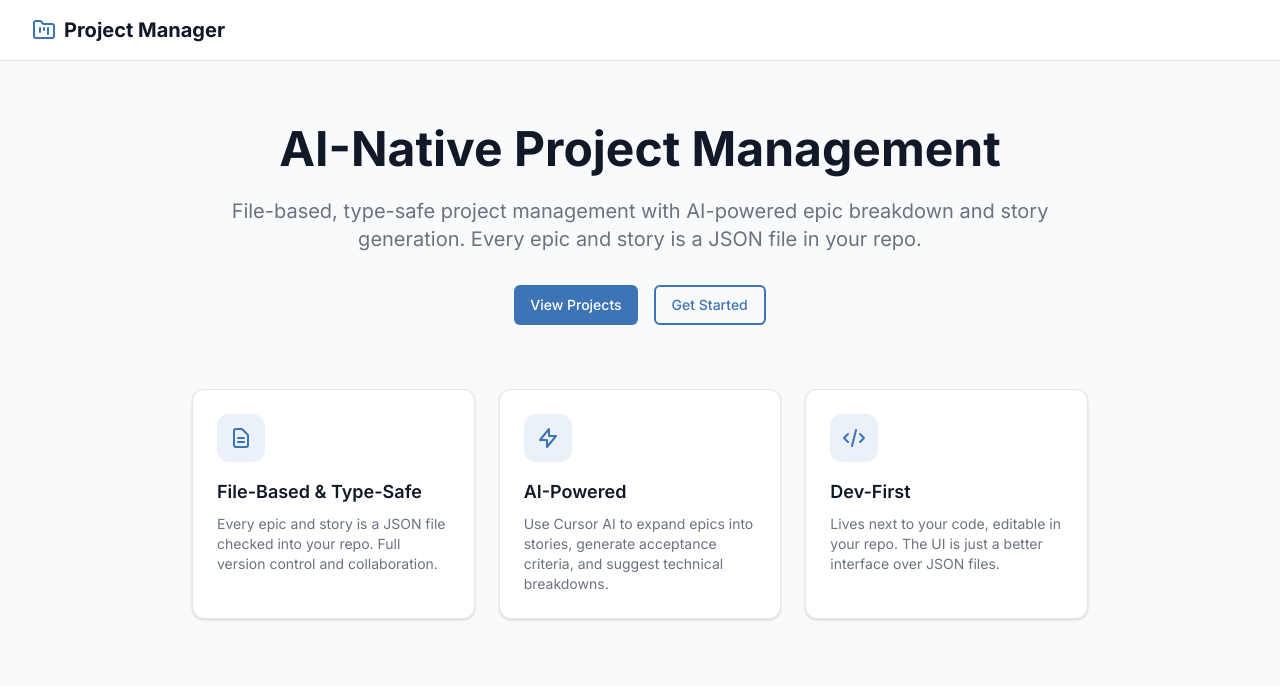
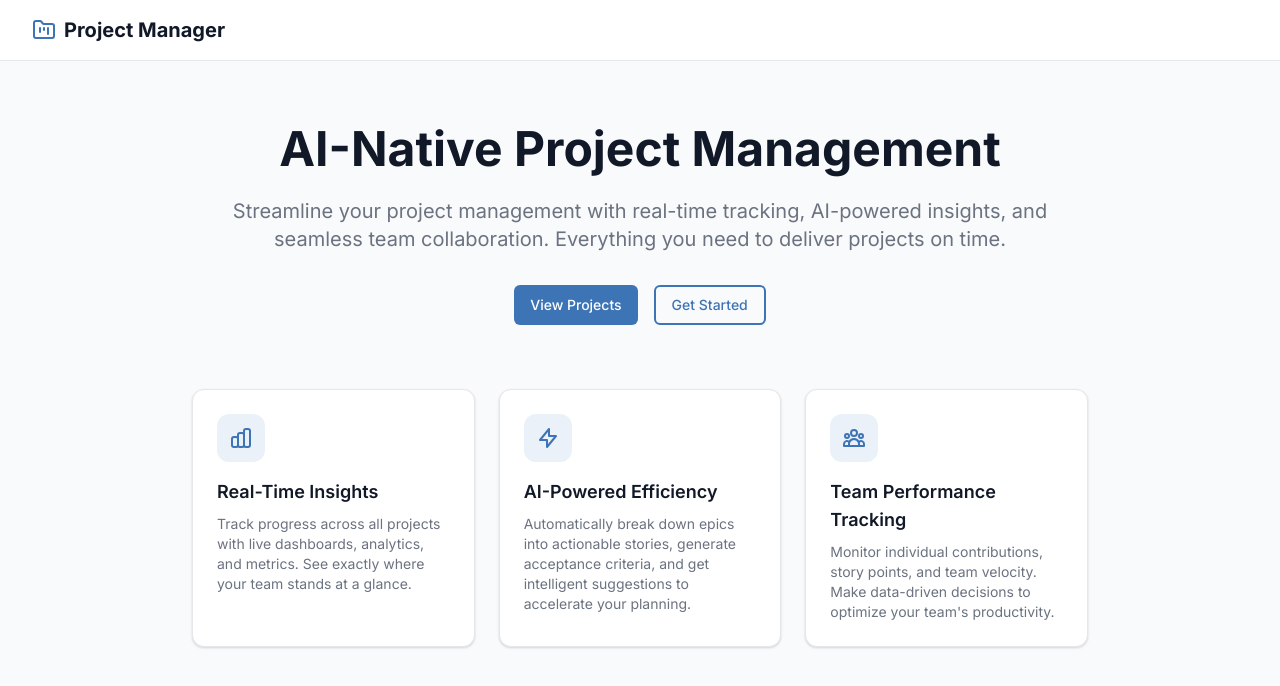
Before and after one commit to greyquill/ProjectManager, a Next.js app: page / in a window 1280 px wide. Shown: the top 686 px of the page. Built offline with nearby package versions, Linux system fonts and the light colour scheme.

Commit message:
Update appointment scheduling and patient management stories: change statuses to reflect current progress, adjust due dates, and enhance project descriptions for clarity. Revise homepage content to emphasize real-time tracking and team collaboration features.

```diff
--- a/pm/healthcare-platform/appointment-scheduling/STORY-125.json
+++ b/pm/healthcare-platform/appointment-scheduling/STORY-125.json
@@ -11,12 +11,12 @@
     "User receives confirmation after booking",
     "Booking appears in patient's appointment history"
   ],
-  "status": "done",
+  "status": "in_progress",
   "priority": "high",
   "manager": "person-003",
   "createdAt": "2025-01-05T11:00:00Z",
-  "updatedAt": "2025-12-08T11:30:17.568Z",
-  "dueDate": "2025-02-20",
+  "updatedAt": "2025-12-08T12:49:37.510Z",
+  "dueDate": "2026-02-20",
   "tags": [
     "frontend",
     "appointments",
--- a/pm/healthcare-platform/appointment-scheduling/epic.json
+++ b/pm/healthcare-platform/appointment-scheduling/epic.json
@@ -2,11 +2,11 @@
   "title": "Appointment Scheduling System",
   "summary": "Build a comprehensive appointment scheduling system for patients and healthcare providers.",
   "description": "This epic covers the development of a full-featured appointment scheduling system that allows:\n- Patients to book appointments online\n- Healthcare providers to manage their schedules\n- Automated reminders and notifications\n- Calendar integration\n- Rescheduling and cancellation workflows\n\n## Goals\n- Reduce no-show rates through automated reminders\n- Improve patient experience with easy booking\n- Optimize provider schedules\n- Support multiple appointment types\n\n## Constraints\n- Must handle timezone conversions\n- Should support recurring appointments\n- Must integrate with patient management system",
-  "status": "done",
+  "status": "todo",
   "priority": "high",
   "manager": "person-001",
   "createdAt": "2025-01-05T09:30:00Z",
-  "updatedAt": "2025-12-08T11:30:13.648Z",
+  "updatedAt": "2025-12-08T12:48:55.901Z",
   "targetRelease": "2025-03-01",
   "storyIds": [
     "STORY-125"
--- a/pm/healthcare-platform/patient-management/STORY-123.json
+++ b/pm/healthcare-platform/patient-management/STORY-123.json
@@ -10,11 +10,11 @@
     "Form shows validation errors inline",
     "Success message displayed after submission"
   ],
-  "status": "blocked",
+  "status": "done",
   "priority": "low",
   "manager": "person-002",
   "createdAt": "2025-01-05T10:00:00Z",
-  "updatedAt": "2025-12-08T11:23:50.690Z",
+  "updatedAt": "2025-12-08T12:49:01.439Z",
   "dueDate": null,
   "tags": [
     "frontend",
--- a/pm/healthcare-platform/patient-management/STORY-124.json
+++ b/pm/healthcare-platform/patient-management/STORY-124.json
@@ -11,11 +11,11 @@
     "User can sort by columns",
     "Clicking a patient row navigates to patient detail"
   ],
-  "status": "blocked",
+  "status": "in_progress",
   "priority": "low",
   "manager": "person-1765177917654-376",
   "createdAt": "2025-01-05T10:15:00Z",
-  "updatedAt": "2025-12-08T11:23:52.528Z",
+  "updatedAt": "2025-12-08T12:49:18.666Z",
   "dueDate": "2025-12-12",
   "tags": [
     "frontend",
--- a/src/app/page.tsx
+++ b/src/app/page.tsx
@@ -27,8 +27,8 @@ export default function HomePage() {
             AI-Native Project Management
           </h1>
           <p className="text-xl text-text-secondary mb-8">
-            File-based, type-safe project management with AI-powered epic breakdown
-            and story generation. Every epic and story is a JSON file in your repo.
+            Streamline your project management with real-time tracking, AI-powered insights,
+            and seamless team collaboration. Everything you need to deliver projects on time.
           </p>
 
           <div className="flex gap-4 justify-center mb-16">
@@ -45,13 +45,13 @@ export default function HomePage() {
             <div className="card p-6">
               <div className="h-12 w-12 rounded-lg bg-primary/10 text-primary flex items-center justify-center mb-4">
                 <svg className="h-6 w-6" fill="none" viewBox="0 0 24 24" stroke="currentColor">
-                  <path strokeLinecap="round" strokeLinejoin="round" strokeWidth={2} d="M9 12h6m-6 4h6m2 5H7a2 2 0 01-2-2V5a2 2 0 012-2h5.586a1 1 0 01.707.293l5.414 5.414a1 1 0 01.293.707V19a2 2 0 01-2 2z" />
+                  <path strokeLinecap="round" strokeLinejoin="round" strokeWidth={2} d="M9 19v-6a2 2 0 00-2-2H5a2 2 0 00-2 2v6a2 2 0 002 2h2a2 2 0 002-2zm0 0V9a2 2 0 012-2h2a2 2 0 012 2v10m-6 0a2 2 0 002 2h2a2 2 0 002-2m0 0V5a2 2 0 012-2h2a2 2 0 012 2v14a2 2 0 01-2 2h-2a2 2 0 01-2-2z" />
                 </svg>
               </div>
-              <h3 className="text-lg font-semibold mb-2">File-Based & Type-Safe</h3>
+              <h3 className="text-lg font-semibold mb-2">Real-Time Insights</h3>
               <p className="text-text-secondary text-sm">
-                Every epic and story is a JSON file checked into your repo.
-                Full version control and collaboration.
+                Track progress across all projects with live dashboards, analytics, and metrics.
+                See exactly where your team stands at a glance.
               </p>
             </div>
 
@@ -61,23 +61,23 @@ export default function HomePage() {
                   <path strokeLinecap="round" strokeLinejoin="round" strokeWidth={2} d="M13 10V3L4 14h7v7l9-11h-7z" />
                 </svg>
               </div>
-              <h3 className="text-lg font-semibold mb-2">AI-Powered</h3>
+              <h3 className="text-lg font-semibold mb-2">AI-Powered Efficiency</h3>
               <p className="text-text-secondary text-sm">
-                Use Cursor AI to expand epics into stories, generate acceptance criteria,
-                and suggest technical breakdowns.
+                Automatically break down epics into actionable stories, generate acceptance criteria,
+                and get intelligent suggestions to accelerate your planning.
               </p>
             </div>
 
             <div className="card p-6">
               <div className="h-12 w-12 rounded-lg bg-primary/10 text-primary flex items-center justify-center mb-4">
                 <svg className="h-6 w-6" fill="none" viewBox="0 0 24 24" stroke="currentColor">
-                  <path strokeLinecap="round" strokeLinejoin="round" strokeWidth={2} d="M10 20l4-16m4 4l4 4-4 4M6 16l-4-4 4-4" />
+                  <path strokeLinecap="round" strokeLinejoin="round" strokeWidth={2} d="M17 20h5v-2a3 3 0 00-5.356-1.857M17 20H7m10 0v-2c0-.656-.126-1.283-.356-1.857M7 20H2v-2a3 3 0 015.356-1.857M7 20v-2c0-.656.126-1.283.356-1.857m0 0a5.002 5.002 0 019.288 0M15 7a3 3 0 11-6 0 3 3 0 016 0zm6 3a2 2 0 11-4 0 2 2 0 014 0zM7 10a2 2 0 11-4 0 2 2 0 014 0z" />
                 </svg>
               </div>
-              <h3 className="text-lg font-semibold mb-2">Dev-First</h3>
+              <h3 className="text-lg font-semibold mb-2">Team Performance Tracking</h3>
               <p className="text-text-secondary text-sm">
-                Lives next to your code, editable in your repo. The UI is just a
-                better interface over JSON files.
+                Monitor individual contributions, story points, and team velocity.
+                Make data-driven decisions to optimize your team's productivity.
               </p>
             </div>
           </div>
```
